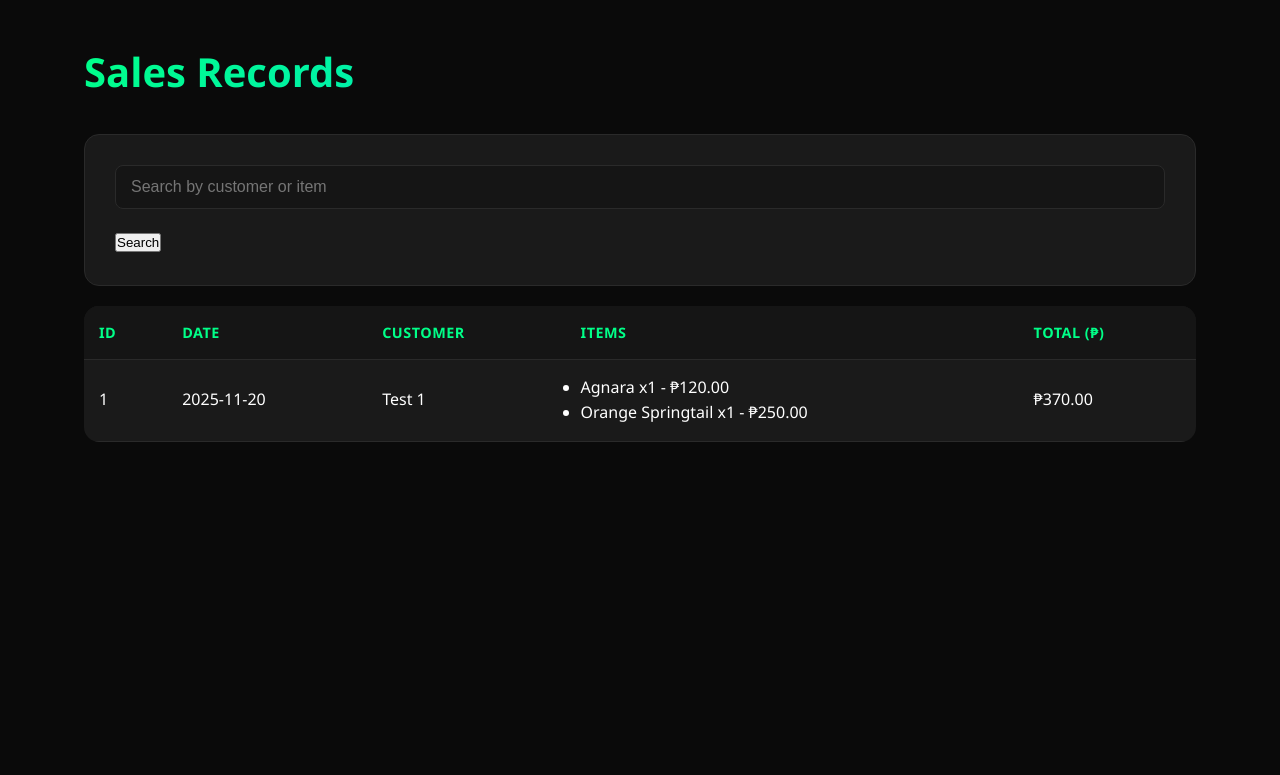
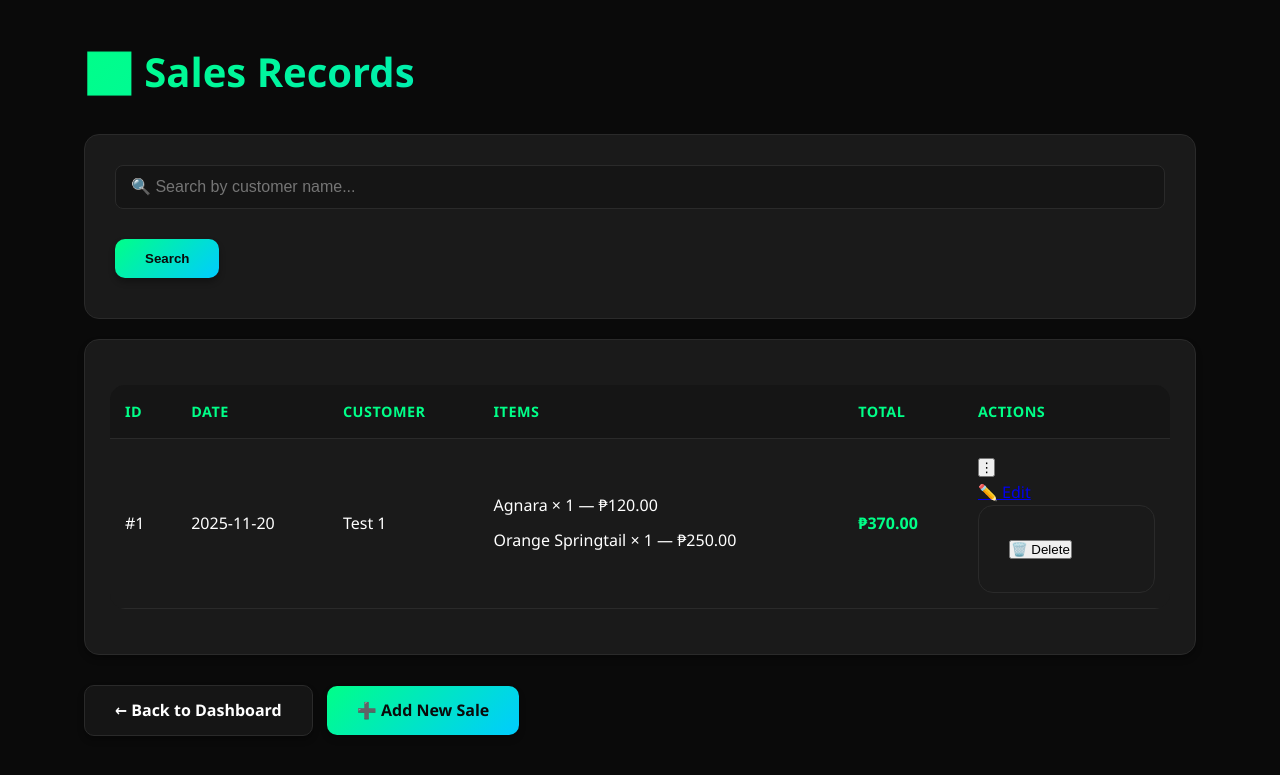
Before and after one commit to atsumixx/Microfauna, a Flask app: page /sales in a window 1280 px wide. Shown: the top 775 px of the page. Run offline with Flask 3, Linux system fonts and the light colour scheme; data comes from the database, SQL or seed files in the repository.

Commit message:
Revamp view_sales.html with new UI features
Enhanced the sales records page with improved styling and added action buttons for editing and deleting sales. Updated search functionality with a clear button and added user-friendly messages for empty states.

```diff
--- a/templates/view_sales.html
+++ b/templates/view_sales.html
@@ -8,14 +8,22 @@
 </head>
 <body>
     <div class="container">
-        <h1>Sales Records</h1>
+        <h1>📊 Sales Records</h1>
 
-        <form method="GET" action="{{ url_for('view_sales') }}">
-            <input type="text" name="search" placeholder="Search by customer or item" value="{{ search }}">
-            <button type="submit">Search</button>
+        <!-- Search Form with Better Styling -->
+        <form method="GET" action="{{ url_for('view_sales') }}" class="search-form">
+            <input type="text"
+                   name="search"
+                   placeholder="🔍 Search by customer name..."
+                   value="{{ search }}">
+            <button type="submit" class="btn">Search</button>
+            {% if search %}
+            <a href="{{ url_for('view_sales') }}" class="btn btn-secondary">Clear</a>
+            {% endif %}
         </form>
 
         {% if sales %}
+            <div class="card">
                 <table>
                     <thead>
                         <tr>
@@ -23,30 +31,84 @@
                             <th>Date</th>
                             <th>Customer</th>
                             <th>Items</th>
-                        <th>Total (₱)</th>
+                            <th>Total</th>
+                            <th>Actions</th>
                         </tr>
                     </thead>
                     <tbody>
                         {% for sale in sales %}
                             <tr>
-                            <td>{{ sale['id'] }}</td>
-                            <td>{{ sale['date'] }}</td>
-                            <td>{{ sale['customer'] }}</td>
+                                <td>#{{ sale.id }}</td>
+                                <td>{{ sale.date }}</td>
+                                <td>{{ sale.customer }}</td>
                                 <td>
-                                <ul>
-                                    {% for item in sale['items'] %}
-                                        <li>{{ item['name'] }} x{{ item['quantity'] }} - ₱{{ "%.2f"|format(item['subtotal']) }}</li>
+                                    <ul style="list-style: none; padding: 0; margin: 0;">
+                                        {% for item in sale["items"] %}
+                                            <li style="padding: 5px 0;">
+                                                {{ item.name }} × {{ item.quantity }} — ₱{{ "%.2f"|format(item.subtotal) }}
+                                            </li>
                                         {% endfor %}
                                     </ul>
                                 </td>
-                            <td>₱{{ "%.2f"|format(sale['total']) }}</td>
+                                <td style="font-weight: 600; color: var(--accent-primary);">
+                                    ₱{{ "%.2f"|format(sale.total) }}
+                                </td>
+                                <td>
+                                    <div class="actions-menu">
+                                        <button class="actions-btn" onclick="toggleDropdown('dropdown-{{ sale.id }}')">⋮</button>
+                                        <div id="dropdown-{{ sale.id }}" class="dropdown-content">
+                                            <a href="{{ url_for('edit_sale', sale_id=sale.id) }}">✏️ Edit</a>
+                                            <form method="POST"
+                                                  action="{{ url_for('delete_sale', sale_id=sale.id) }}"
+                                                  style="margin: 0;"
+                                                  onsubmit="return confirm('Are you sure you want to delete this sale?');">
+                                                <button type="submit" class="delete">🗑️ Delete</button>
+                                            </form>
+                                        </div>
+                                    </div>
+                                </td>
                             </tr>
                         {% endfor %}
                     </tbody>
                 </table>
+            </div>
         {% else %}
-            <p>No sales found.</p>
+            <div class="alert alert-error">
+                {% if search %}
+                    No sales found for "{{ search }}". <a href="{{ url_for('view_sales') }}" style="color: var(--accent-primary); text-decoration: underline;">View all sales</a>
+                {% else %}
+                    No sales records yet. <a href="{{ url_for('add_sale') }}" style="color: var(--accent-primary); text-decoration: underline;">Add your first sale</a>
                 {% endif %}
             </div>
+        {% endif %}
+
+        <div style="margin-top: 20px;">
+            <a class="btn btn-secondary" href="{{ url_for('dashboard') }}">← Back to Dashboard</a>
+            <a class="btn" href="{{ url_for('add_sale') }}">➕ Add New Sale</a>
+        </div>
+    </div>
+
+    <script>
+        function toggleDropdown(id) {
+            // Close all other dropdowns
+            document.querySelectorAll('.dropdown-content').forEach(dropdown => {
+                if (dropdown.id !== id) {
+                    dropdown.classList.remove('show');
+                }
+            });
+
+            // Toggle the clicked dropdown
+            document.getElementById(id).classList.toggle('show');
+        }
+
+        // Close dropdowns when clicking outside
+        window.onclick = function(event) {
+            if (!event.target.matches('.actions-btn')) {
+                document.querySelectorAll('.dropdown-content').forEach(dropdown => {
+                    dropdown.classList.remove('show');
+                });
+            }
+        }
+    </script>
 </body>
 </html>
```
Lines whose indentation alone changed are shown as unchanged.
